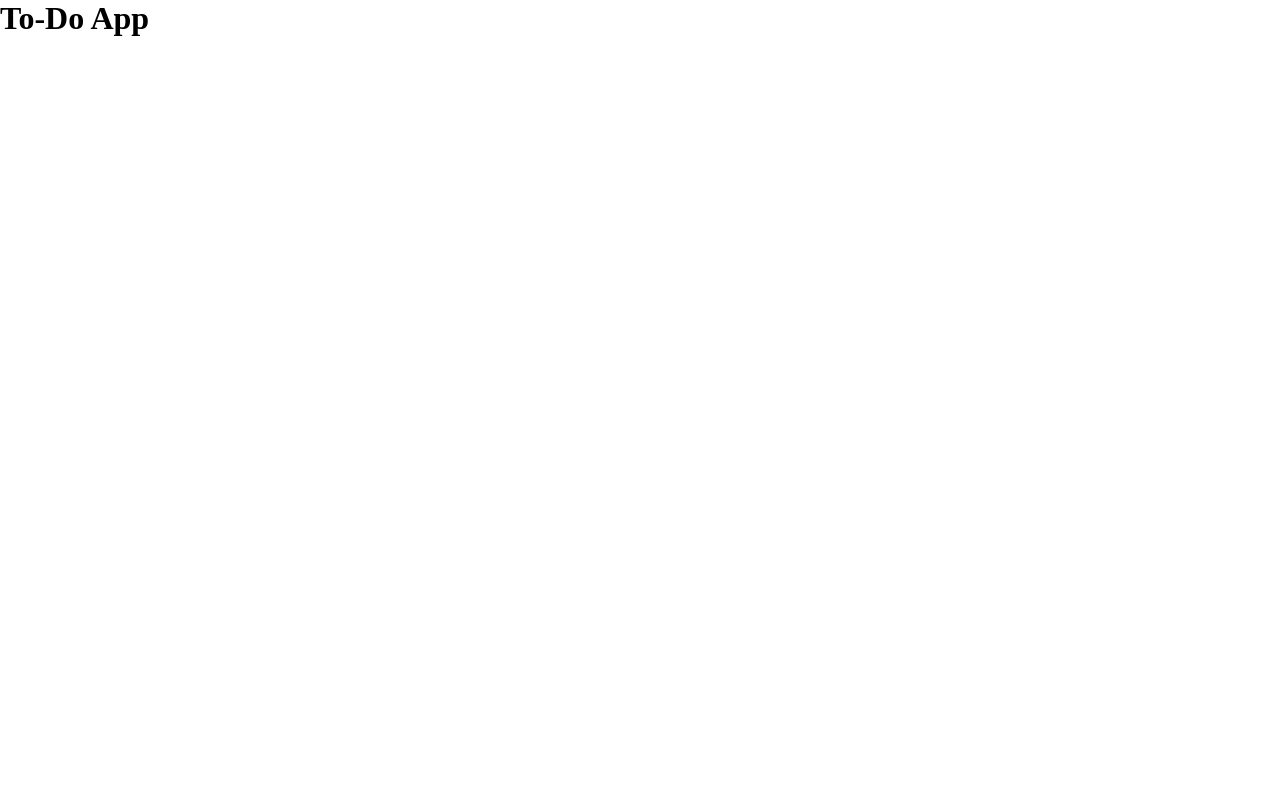
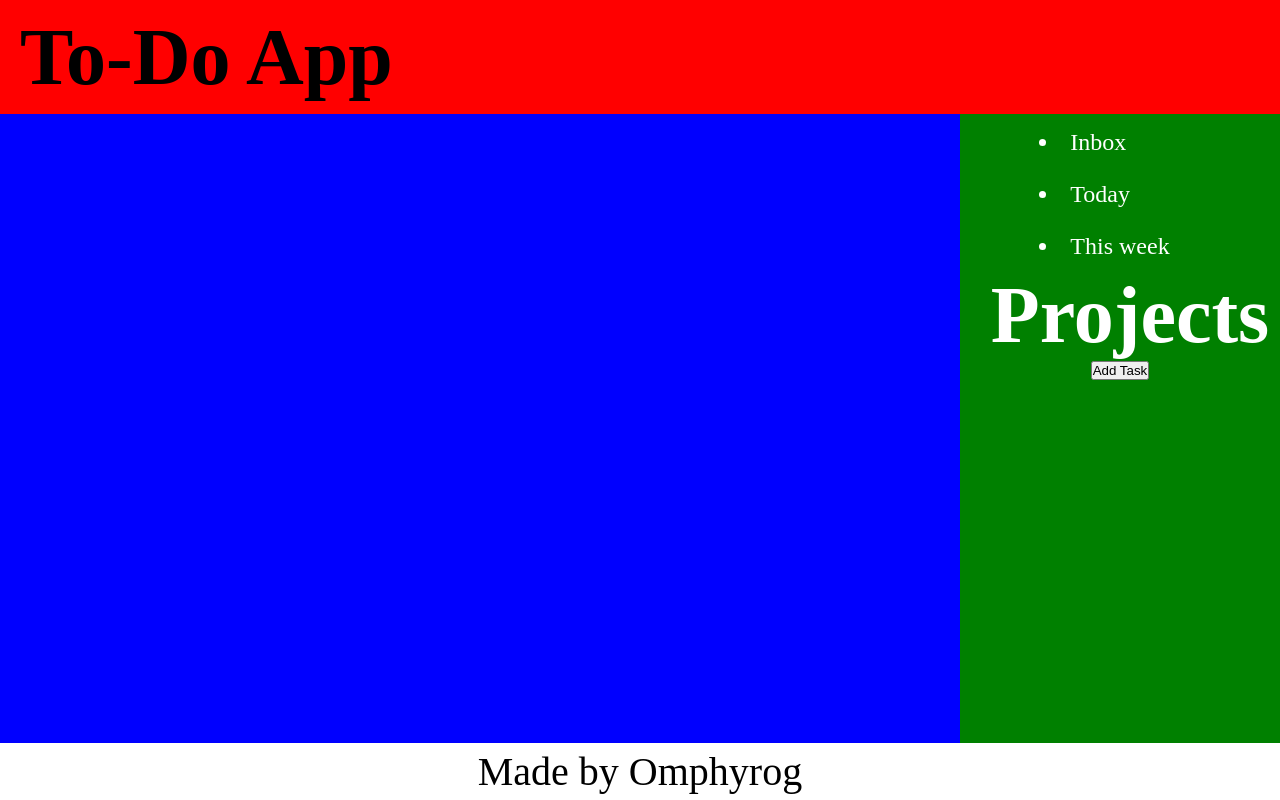
Before and after one commit to Omphyrog/To-Do-List-App, a website: page dist/index.html in a window 1280 px wide. Drawn offline with Linux system fonts and the light colour scheme.

Commit message:
simple layout

```diff
--- a/dist/index.html
+++ b/dist/index.html
@@ -9,8 +9,25 @@
     <title>Todo App</title>
   </head>
   <body>
-    <header class="header">
-      <h1>To-Do App</h1>
-    </header>
+    <div class="container">
+      <header class="header">
+        <h1>To-Do App</h1>
+      </header>
+      <main class="main">
+        <section class="section"></section>
+        <nav class="navbar">
+          <ul>
+            <li>Inbox</li>
+            <li>Today</li>
+            <li>This week</li>
+          </ul>
+          <div class="projects">
+            <h1>Projects</h1>
+            <button>Add Task</button>
+          </div>
+        </nav>
+      </main>
+      <footer class="footer">Made by Omphyrog</footer>
+    </div>
   </body>
 </html>
--- a/dist/style.css
+++ b/dist/style.css
@@ -11,3 +11,61 @@ html {
   margin: 0;
   padding: 0;
 }
+
+.container {
+  height: 100vh;
+  width: 100%;
+  display: grid;
+  grid-template-columns: repeat(2, 1fr);
+  grid-template-rows: 2fr 11fr 1fr;
+  grid-column-gap: 0px;
+  grid-row-gap: 0px;
+}
+
+.header {
+  display: flex;
+  align-items: center;
+  grid-area: 1 / 1 / 2 / 3;
+  background-color: red;
+}
+
+h1 {
+  font-size: 10vh;
+  margin-left: 20px;
+}
+
+.main {
+  display: grid;
+  grid-template-columns: 3fr 1fr;
+  background-color: blue;
+  grid-area: 2 / 1 / 3 / 3;
+}
+
+.navbar {
+  display: flex;
+  flex-direction: column;
+  align-items: center;
+  color: white;
+  font-size: 3vh;
+  background-color: green;
+}
+
+li {
+  margin-top: 5px;
+  padding: 10px;
+}
+
+.projects {
+  display: flex;
+  flex-direction: column;
+  justify-content: center;
+  align-items: center;
+}
+
+.footer {
+  display: flex;
+  justify-content: center;
+  align-items: center;
+  font-size: 5vh;
+  grid-area: 3 / 1 / 4 / 3;
+}
```
